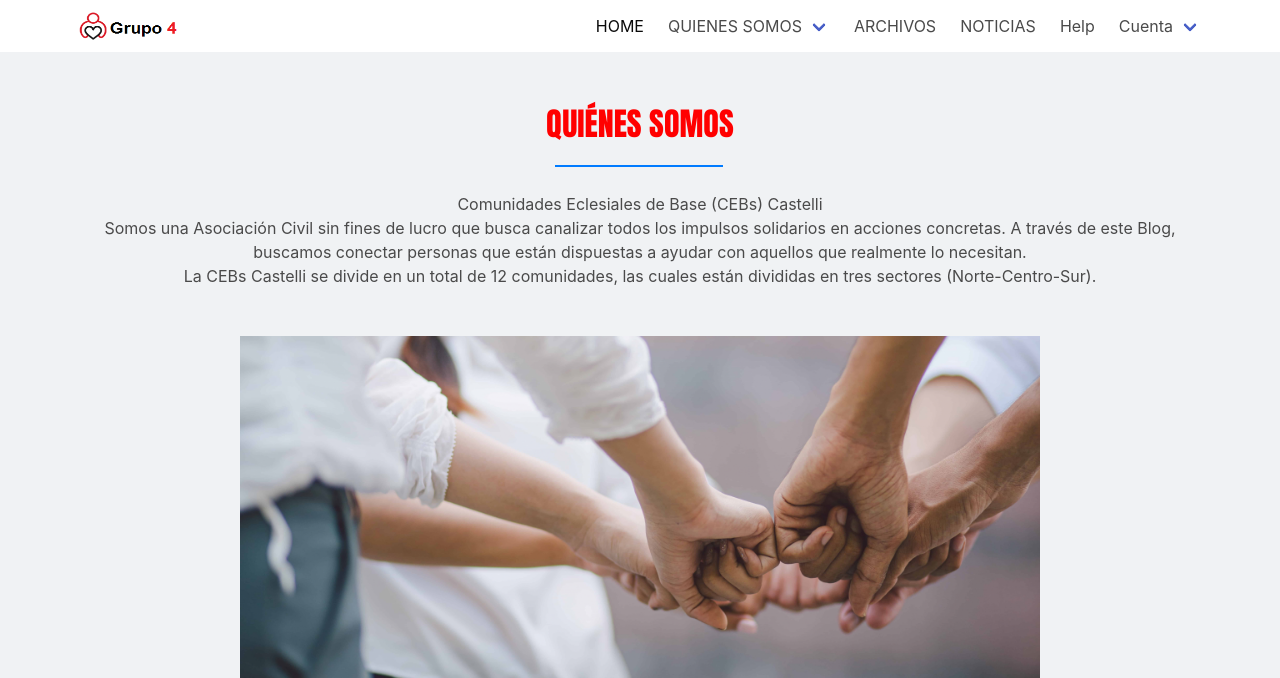
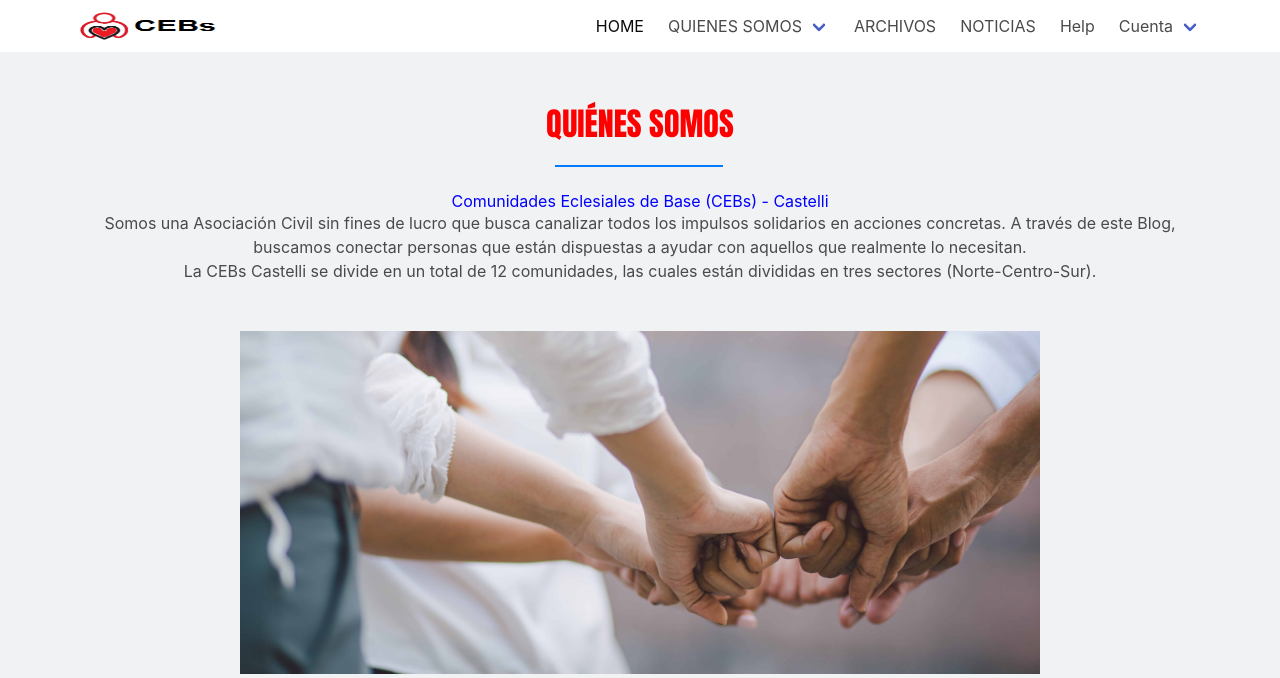
Before and after one commit to Karlos65/ProyBlog4, a Django app: page /Quienes/quienes/ in a window 1280 px wide. Shown: the top 678 px of the page. Run offline with Django 3.2, Linux system fonts and the light colour scheme.

Commit message:
Actualizo quienes somos.html, main.css y models.py

```diff
--- a/apps/noticias/admin.py
+++ b/apps/noticias/admin.py
@@ -1,7 +1,8 @@
 from django.contrib import admin
 
 # Register your models here.
-from .models  import Noticia, Categoria
+from .models  import Comentario, Noticia, Categoria
 
 admin.site.register(Noticia)
 admin.site.register(Categoria)
+admin.site.register(Comentario)
--- a/static/css/main.css
+++ b/static/css/main.css
@@ -37,7 +37,7 @@ h6 {
   font-family: inherit;
   font-weight: 500;
   line-height: 1.2;
-  color: inherit
+  color: blue
 }
 .h2,
 h2 {
--- a/templates/base.html
+++ b/templates/base.html
@@ -16,7 +16,7 @@
 			<div class="container">
 				<div class="navbar-brand">
 					<a class="navbar-item" href="../">
-						<img src="{% static 'img/logo.png' %}" width="100" height="100" alt="Logo">
+						<img src="{% static 'img/logo1.png' %}" width="150" height="150" alt="Logo">
 					</a>
 					<span class="navbar-burger burger" data-target="navbarMenu">
 							<span></span>
--- a/templates/noticias/listar_noticias.html
+++ b/templates/noticias/listar_noticias.html
@@ -3,7 +3,7 @@
 
 {% block contenido %}
 
-	<h1>PAGINA DE NOTICIAS</h1>
+	<h1>NOTICIAS</h1>
     <br>
     {% for n in notis %}
         <h2>{{ n.titulo }}</h2>
--- a/templates/quienes/quienes_somos.html
+++ b/templates/quienes/quienes_somos.html
@@ -8,7 +8,7 @@
     <FONT FACE="impact" SIZE=6 COLOR="red">QUIÉNES SOMOS</FONT>
 
     <div class="line-shape"></div>
-    <p>Comunidades Eclesiales de Base (CEBs) Castelli</p>
+    <h2>Comunidades Eclesiales de Base (CEBs) - Castelli</h2>
     <p>Somos una Asociación Civil sin fines de lucro que busca canalizar todos los impulsos
         solidarios en acciones concretas. A través de este Blog, buscamos conectar personas que están dispuestas a ayudar con aquellos que realmente lo necesitan.
         </p>
```
Also changed, not shown: apps/noticias/models.py (+9 -0 lines), apps/noticias/migrations/0004_comentario.py (added), blog/db.sqlite3, static/img/logo1.png (added).
